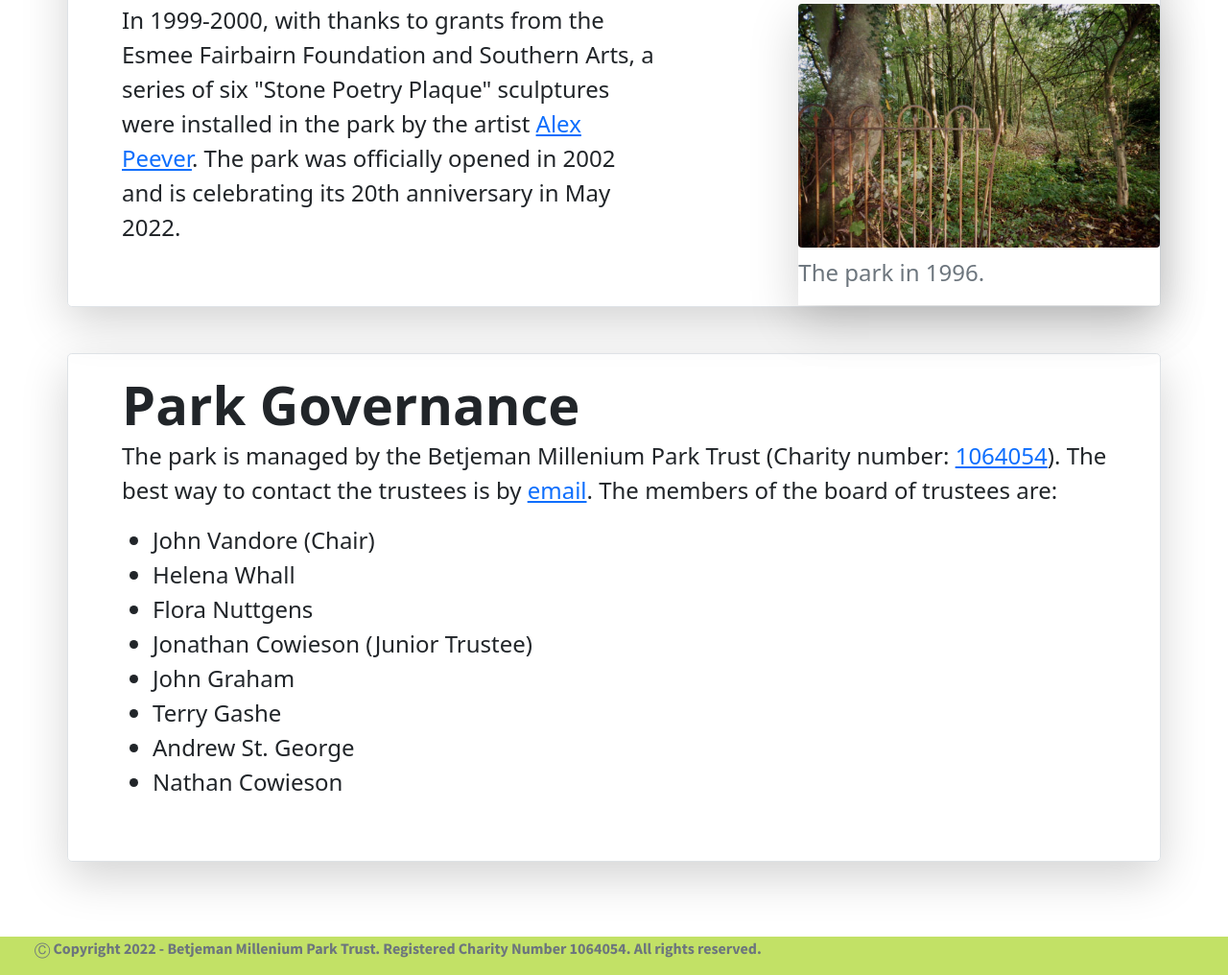
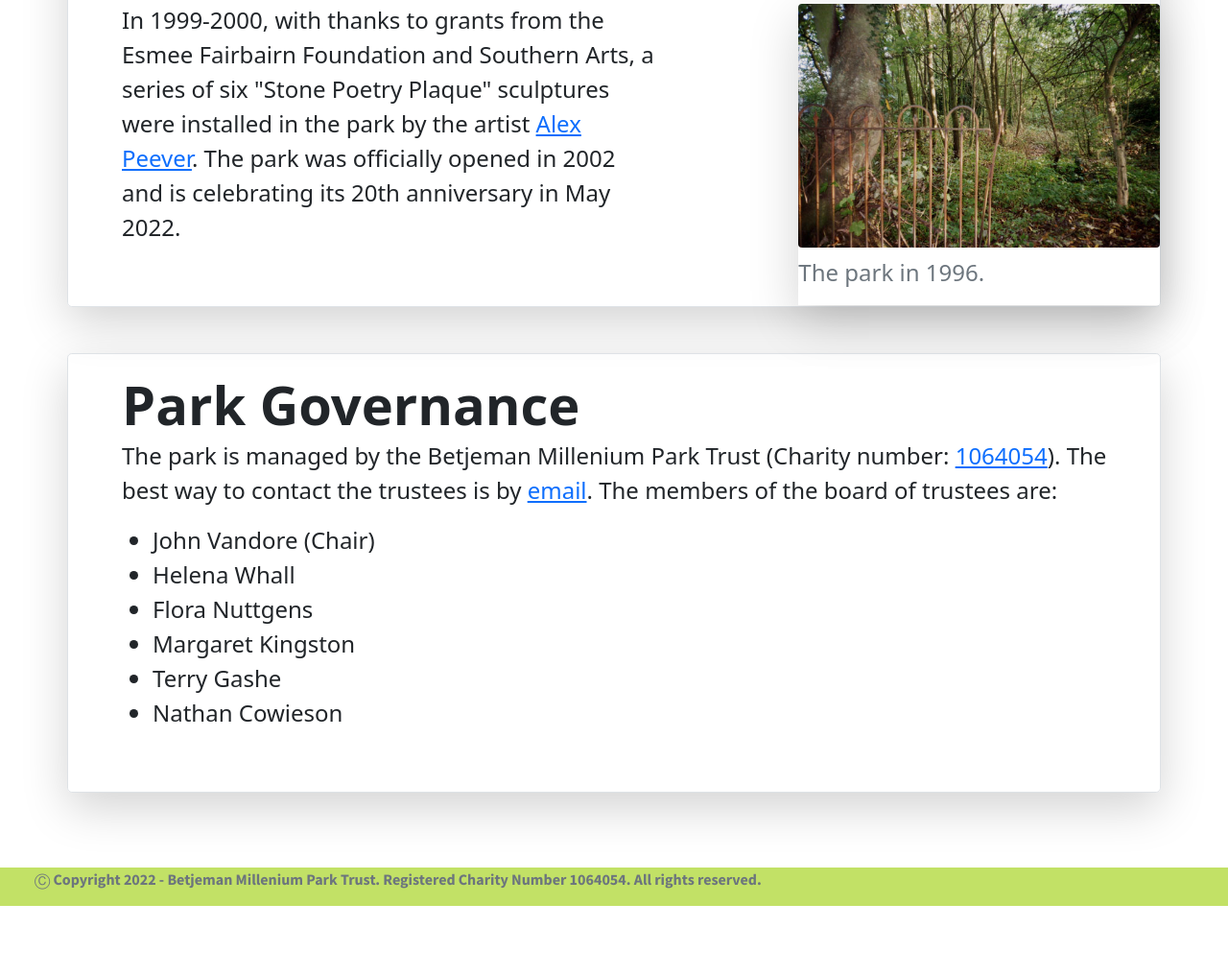
Before and after one commit to nathancowieson/BMP_website, a plain HTML site: page about.html in a window 1280 px wide. Shown: the part 2584-3600 px from the top of the page at 96% size. After the commit the page ends 3528 px from the top, so only its background shows below. Drawn offline with nearby package versions, Linux system fonts and the light colour scheme.

Commit message:
updated the list of trustees

```diff
--- a/content-panels/governance-panel.html
+++ b/content-panels/governance-panel.html
@@ -9,10 +9,8 @@
 	  <li>John Vandore (Chair)</li>
 	  <li>Helena Whall</li>
 	  <li>Flora Nuttgens</li>
-	  <li>Jonathan Cowieson (Junior Trustee)</li>
-	  <li>John Graham</li>
+	  <li>Margaret Kingston</li>
 	  <li>Terry Gashe</li>
-	  <li>Andrew St. George</li>
 	  <li>Nathan Cowieson</li>
 	</ul>
     </div>
```
